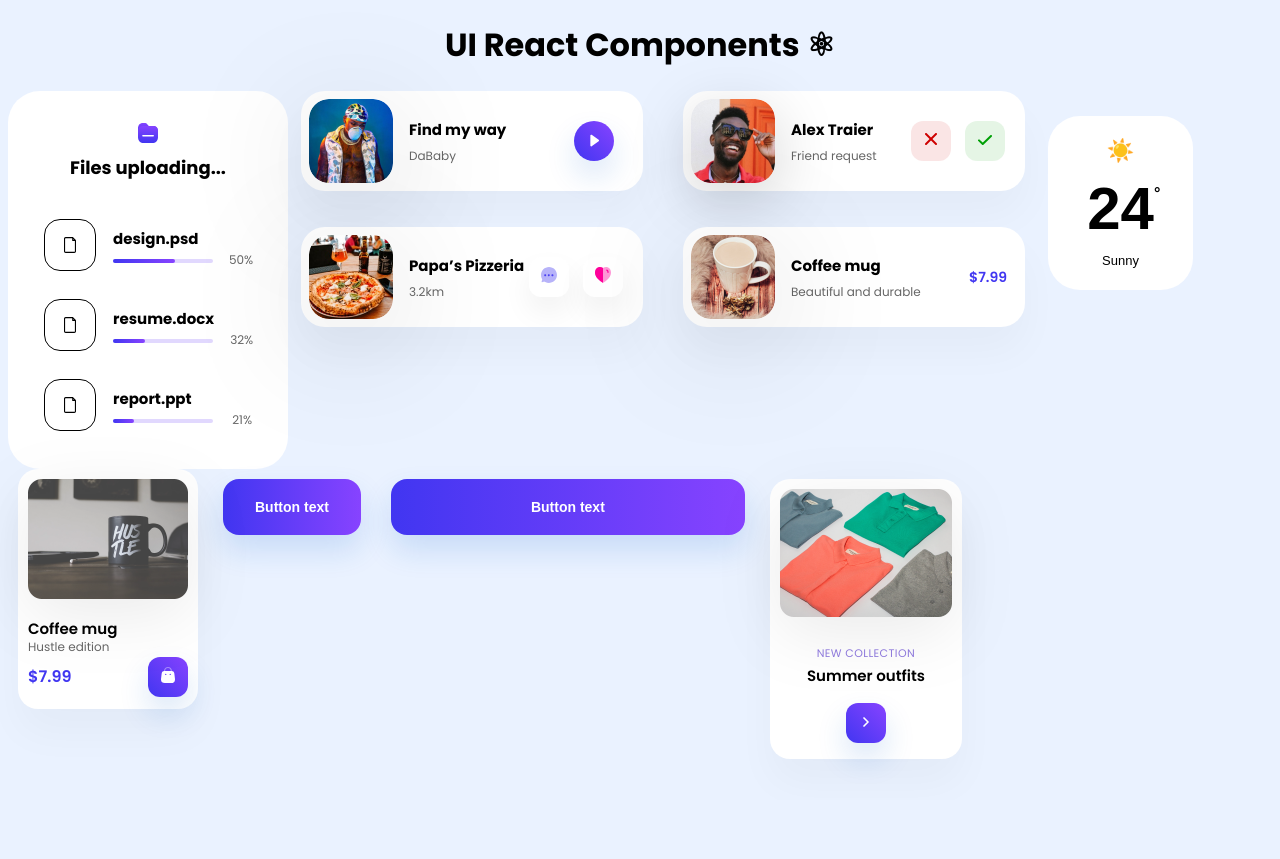
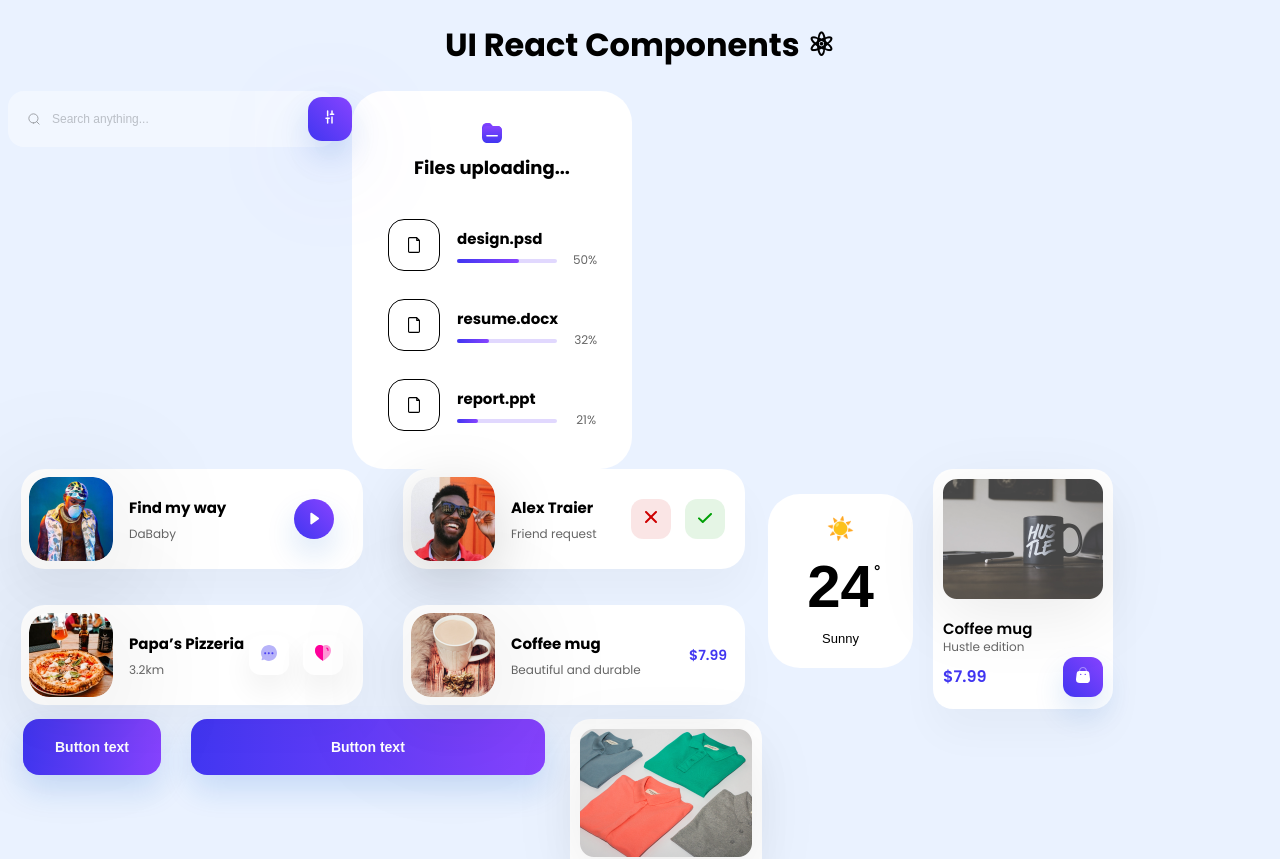
Before and after one commit to mancillajonathan/ui-react-components, a React (Create React App) app: page / in a window 1280 px wide. Shown: the top 859 px of the page. Before the commit the page ends 800 px from the top, so only its background shows below. Built offline with nearby package versions, Linux system fonts and the light colour scheme.

Commit message:
Creating SearchBar component

```diff
--- a/src/App.js
+++ b/src/App.js
@@ -7,12 +7,14 @@ import ProductCardMd from './components/ProductCardMd';
 import SmallCardsLayout from './layouts/SmallCardsLayout';
 import CollectionCard from './components/CollectionCard';
 import FilesUploading from './components/FilesUploading';
+import SearchBar from './components/SearchBar';
 
 function App() {
 	return (
 		<Fragment>
 			<h1 className='App__title'>UI React Components ⚛</h1>
 			<div className='App'>
+				<SearchBar />
 				<FilesUploading />
 				<SmallCardsLayout />
 				<Weather />
--- /dev/null
+++ b/src/components/SearchBar.js
@@ -0,0 +1,60 @@
+import React from 'react';
+import styled from 'styled-components';
+import sliders from '../assets/icons/sliders.svg';
+import search from '../assets/icons/search.svg';
+
+const Container = styled.div`
+	width: 344px;
+	height: 56px;
+	display: flex;
+	align-items: center;
+	position: relative;
+
+	.searchIcon {
+        width: 12px;
+        height: 12px;
+        position: absolute;
+        left: 20px;
+        z-index: 1;
+	}
+`;
+
+const InputSearch = styled.input`
+	width: 328px;
+	height: 100%;
+	background: #ffffff;
+	border-radius: 16px;
+	border-style: none;
+	padding: 20px 0 20px 44px;
+	font-size: 12px;
+	line-height: 14px;
+	color: #000000;
+	opacity: 0.4;
+	box-sizing: border-box;
+`;
+
+const ControlButton = styled.button`
+	width: 44px;
+	height: 44px;
+	border-style: none;
+	border-radius: 14px;
+	background: linear-gradient(225deg, #8743ff 0%, #4136f1 100%);
+	box-shadow: 0px 15px 30px rgba(20, 102, 204, 0.16);
+	filter: drop-shadow(0px 24px 48px rgba(99, 60, 247, 0.15));
+	position: absolute;
+	right: 0px;
+`;
+
+const SearchBar = () => {
+	return (
+		<Container>
+			<img src={search} alt='search' className='searchIcon' />
+			<InputSearch type='text' placeholder='Search anything...'></InputSearch>
+			<ControlButton>
+				<img src={sliders} alt='sliders' />
+			</ControlButton>
+		</Container>
+	);
+};
+
+export default SearchBar;
```
Also changed, not shown: src/assets/icons/search.svg (added), src/assets/icons/sliders.svg (added).
